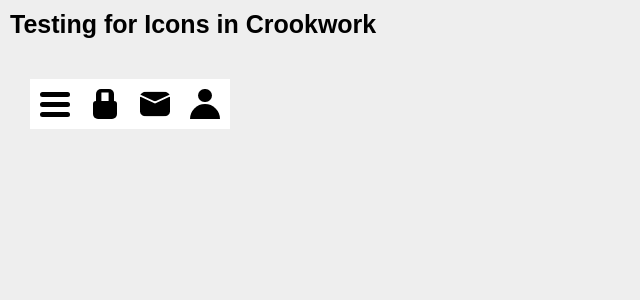
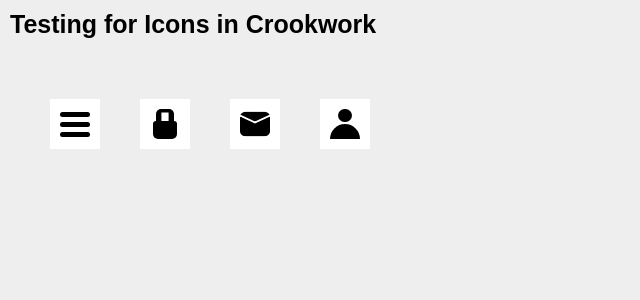
Before and after one commit to Lv1CR00K/react-test, a React (Vite) app: page / in a window 1280 px wide. Shown: the top 300 px of the page, without its empty margins (0-640 px from the left). Built offline with nearby package versions, Linux system fonts and the light colour scheme.

Commit message:
px fixer

```diff
--- a/src/App.jsx
+++ b/src/App.jsx
@@ -14,10 +14,10 @@ export default function App(){
         <h1>Testing for Icons in Crookwork</h1>
         {/* title="_nope" for no animation */}
         <div className='flex_row' style={{ padding : '30px' }}>
-            <BtnIcons title="menu" Mar="20px" />
-            <BtnIcons title="pass" Mar="20px" />
-            <BtnIcons title="mess" Mar="20px" />
-            <BtnIcons title="prof" Mar="20px" />
+            <BtnIcons title="menu" Mar="20" />
+            <BtnIcons title="pass" Mar="20" />
+            <BtnIcons title="mess" Mar="20" />
+            <BtnIcons title="prof" Mar="20" />
         </div>
     </>
     );
```
